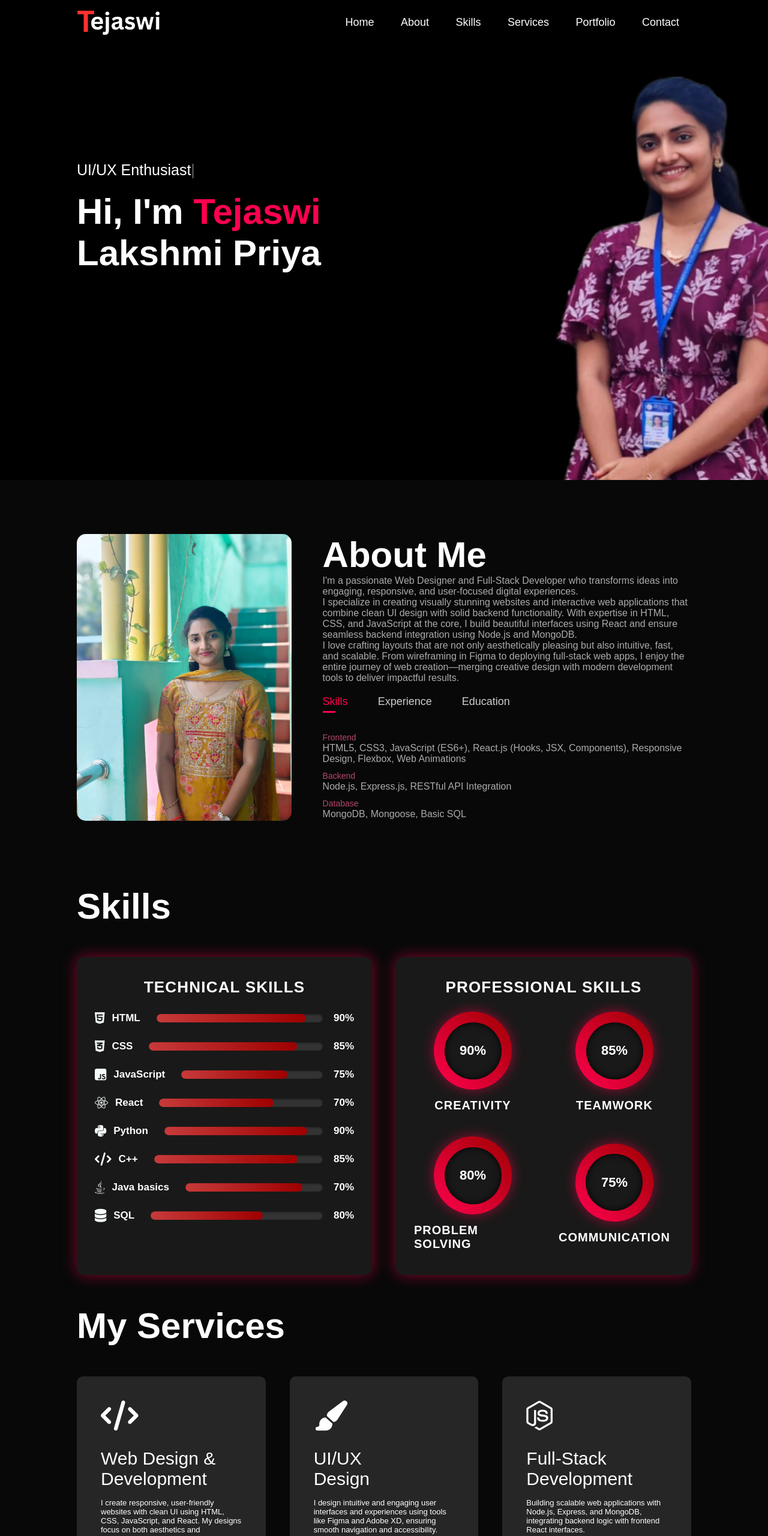
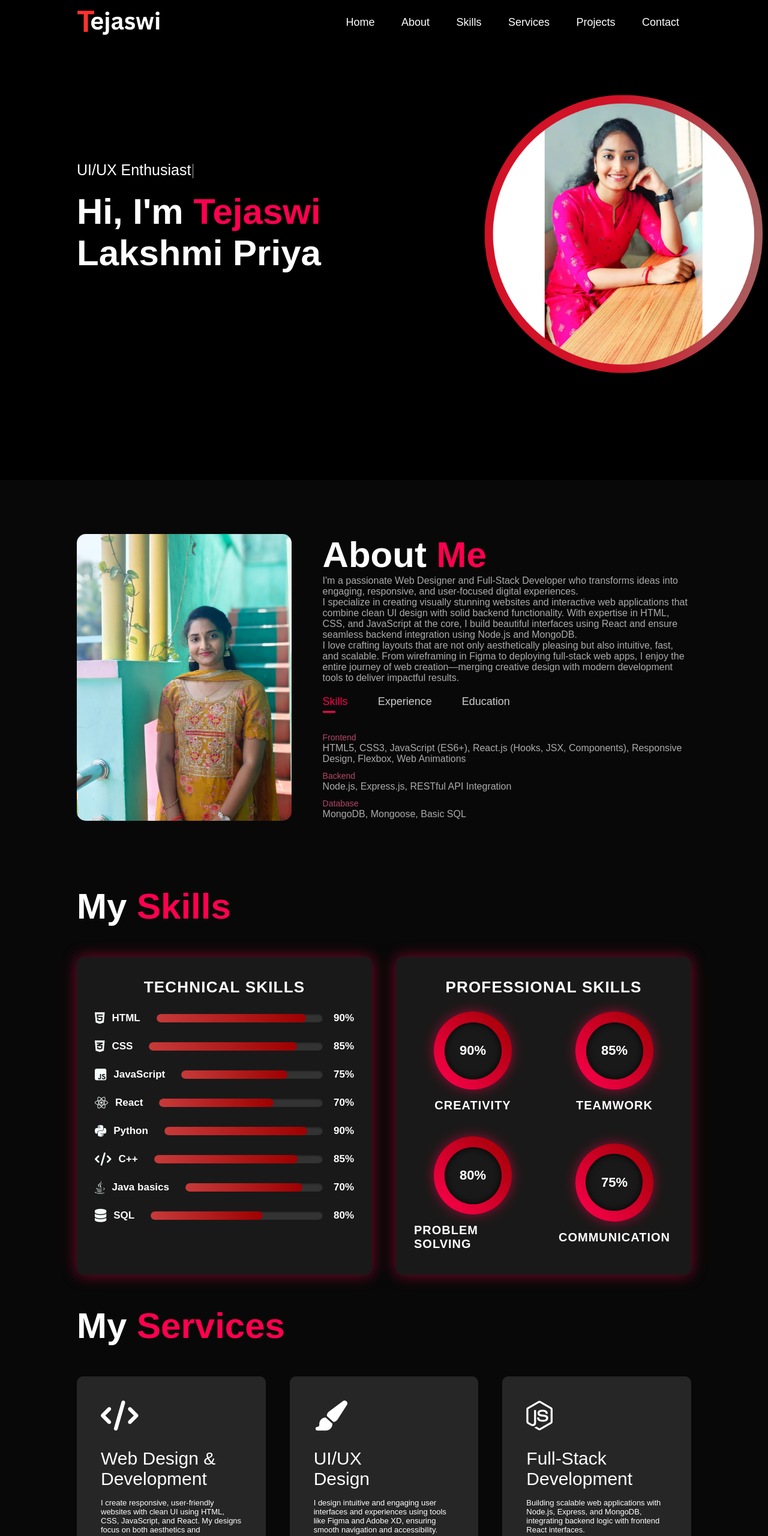
Before and after one commit to Tejaswipriya1219/portfolio-website, a plain HTML site: page index.html in a window 1280 px wide. Shown: the top 2560 px of the page at 60% size. Drawn offline with nearby package versions, Linux system fonts and the light colour scheme.

Commit message:
Describe what you changed

```diff
--- a/index.html
+++ b/index.html
@@ -32,7 +32,7 @@
                     <li><a href="#about">About</a></li>
                     <li><a href="#skills">Skills</a></li>
                     <li><a href="#services">Services</a></li>
-                    <li><a href="#portfolio">Portfolio</a></li>
+                    <li><a href="#portfolio">Projects</a></li>
                     <li><a href="#contact">Contact</a></li>
                     <i class="fas fa-times" onclick="closemenu()"></i>
                 </ul>
@@ -51,10 +51,10 @@
   <div class="container">
     <div class="row">
       <div class="about-col-1">
-        <img src="images/user.jpeg" alt="Profile photo of [Your Name]">
+        <img src="images/user.jpeg" alt="Profile photo of [Tejaswi Lakshmi Priya]">
       </div>
       <div class="about-col-2">
-        <h1 class="sub-title">About Me</h1>
+        <h1 class="sub-title">About <span>Me</span></h1>
         <p>
           I'm a passionate Web Designer and Full-Stack Developer who transforms ideas into engaging, responsive, and user-focused digital experiences.
         </p>
@@ -102,7 +102,7 @@
 <!-------------------------skills------------------------ -->
 <section id="skills" data-aos="fade-up">
   <div class="container">
-    <h2 class="sub-title" data-aos="zoom-in">Skills</h2>
+    <h2 class="sub-title" data-aos="zoom-in">My <span>Skills</span></h2>
     <div class="skills-container">
     <!-- Technical Skills Box -->
     <div class="skills-box technical-skills">
@@ -229,7 +229,7 @@
 <!-------------------------Services-------------------------- -->
 <div id="services">
   <div class="container">
-    <h1 class="sub-title" data-aos="zoom-in">My Services</h1>
+    <h1 class="sub-title" data-aos="zoom-in">My <span>Services</span></h1>
     <div class="services-list">
 
       <div>
@@ -298,7 +298,7 @@
         <div class="container">
             <div class="row">
                 <div class="contact-left">
-                    <h1 class="sub-title" data-aos="zoom-in">Contact Me</h1>
+                    <h1 class="sub-title" data-aos="zoom-in">Contact <span>Me</span></h1>
                     <p><i class="fa-solid fa-paper-plane"></i> tejaswipriya1929@gmail.com</p>
 
                     <div class="social-icons">
--- a/style.css
+++ b/style.css
@@ -8,13 +8,15 @@ html{
     scroll-behavior: smooth;
 }
 body{
-    background: #080808;
+    background: #080808 ;
     color: #fff;
+
 }
+
 #header{
     width:100%;
     height:100vh;
-    background-image: url(images/background-img2.png);
+    background-image: url(images/backgroud-desktop.png);
     background-size: cover;
     background-position: center;
     background-attachment: fixed;
@@ -95,6 +97,9 @@ nav ul li a:hover::after{
     font-size:60px;
     font-weight: 600;
     color: #fff;
+}
+.sub-title span{
+    color: #ff004f;
 }
 .tab-titles{
     display:flex;
@@ -386,6 +391,7 @@ nav ul li a:hover::after{
 }
 .btn:hover{
     background:#ff004f;
+    box-shadow: 0 0 5px #ff004f, 0 0 25px #ff004f, 0 0 50px #ff004f, 0 0 100px #ff004f,0 0 200px #ff004f;
 }
 /*--------------contact-----------*/
 .contact-left{
```
Also changed, not shown: images/Untitled design.png (added), images/backgroud-desktop.png (added).
